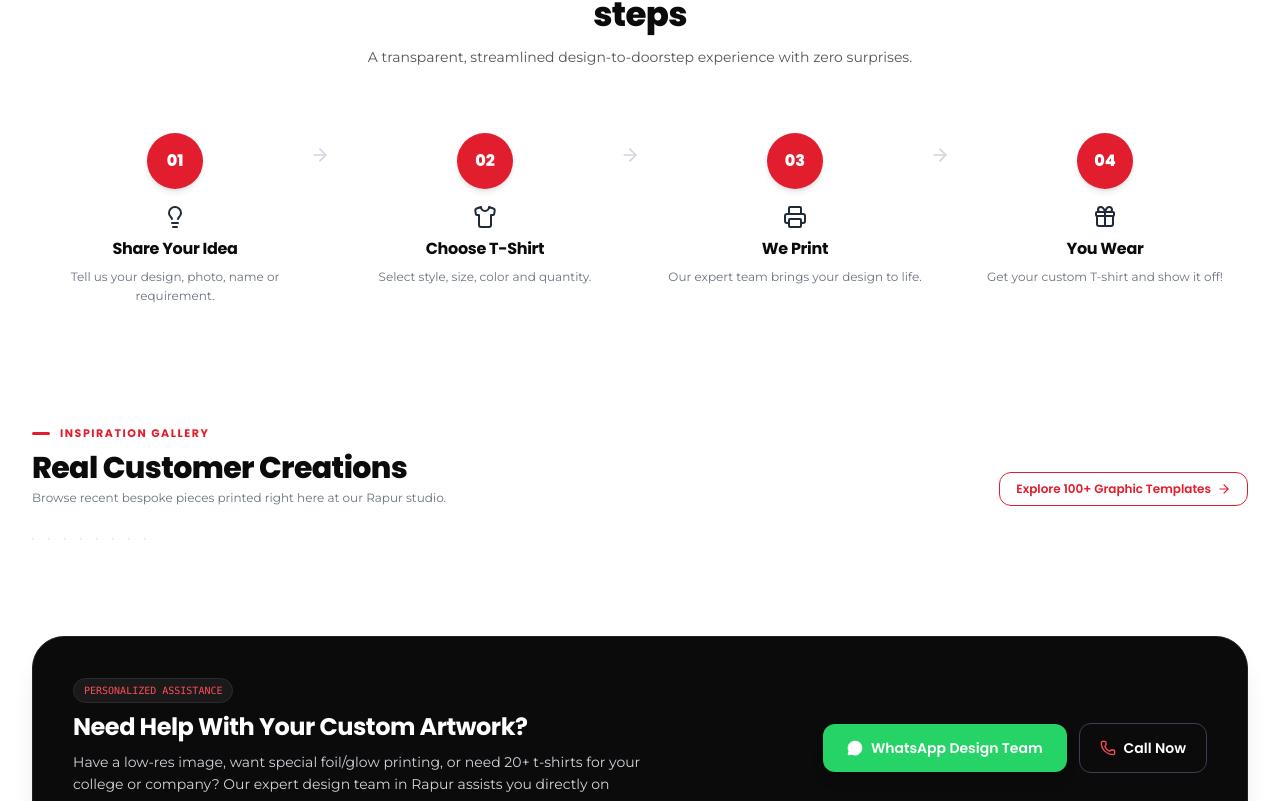
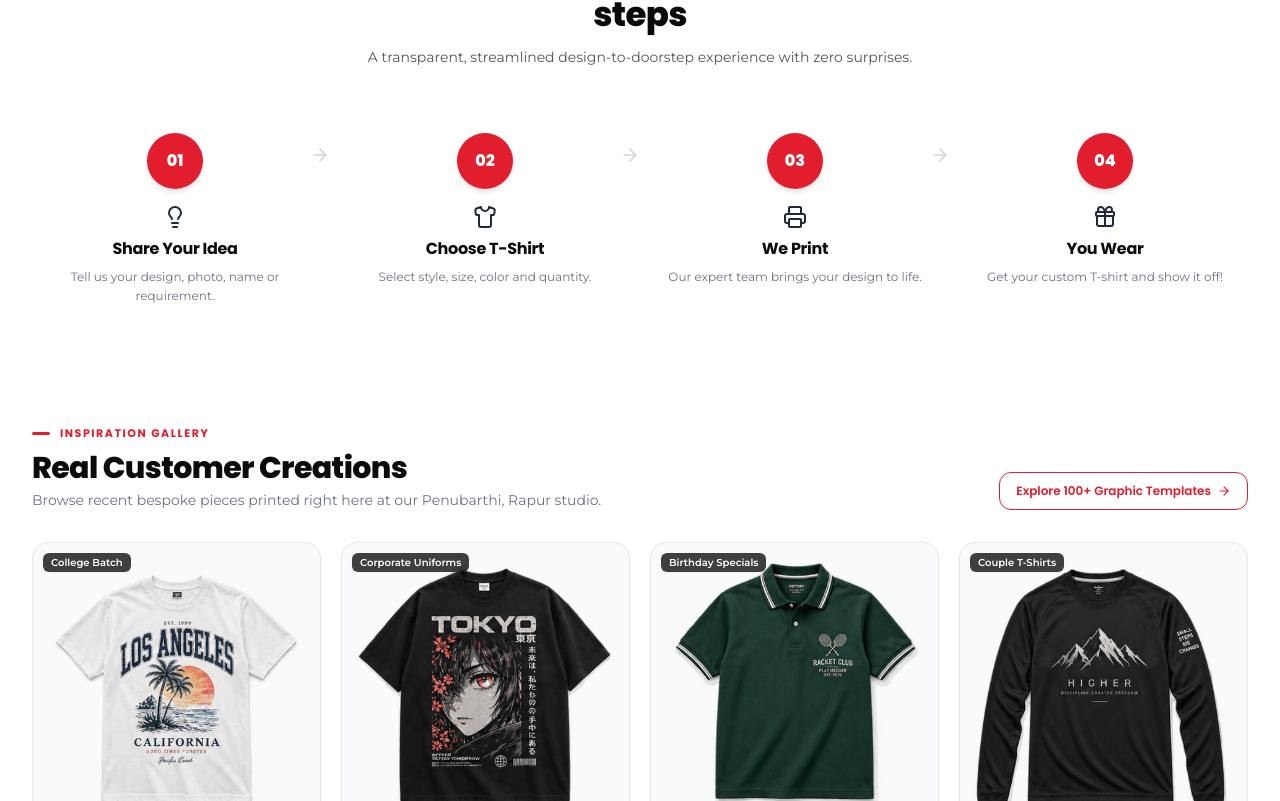
Before and after one commit to pavanstarkin-tech/sri-penusila-tsirt, a Next.js app: page /custom-printing in a window 1280 px wide. Shown: the part 1999-2800 px from the top of the page. Built offline with nearby package versions, Linux system fonts and the light colour scheme.

Commit message:
Update Real Customer Creations section with real t-shirt photos and cards

```diff
--- a/app/custom-printing/page.tsx
+++ b/app/custom-printing/page.tsx
@@ -117,7 +117,7 @@ function CustomPrintingContent() {
       </section>
 
       {/* ============================================================ */}
-      {/* GET INSPIRED (LOOKBOOK ROW WITH MOBILE SNAP RAIL)            */}
+      {/* REAL CUSTOMER CREATIONS — INSPIRATION GALLERY                */}
       {/* ============================================================ */}
       <section className="max-w-[1280px] mx-auto px-4 sm:px-8">
         <div className="flex flex-col sm:flex-row items-start sm:items-end justify-between mb-8 gap-4">
@@ -126,35 +126,45 @@ function CustomPrintingContent() {
             <h2 className="font-poppins font-extrabold text-2xl sm:text-3xl text-[#0B0B0B]">
               Real Customer Creations
             </h2>
-            <p className="text-xs text-gray-500 mt-1">
-              Browse recent bespoke pieces printed right here at our Rapur studio.
+            <p className="text-xs sm:text-sm text-gray-500 mt-1">
+              Browse recent bespoke pieces printed right here at our Penubarthi, Rapur studio.
             </p>
           </div>
           <Link
             href="/designs"
-            className="inline-flex items-center gap-1.5 border border-[#E11D2E] text-[#E11D2E] hover:bg-[#FFF1F2] font-poppins font-semibold text-xs px-4 py-2 rounded-xl transition-colors"
+            className="inline-flex items-center gap-1.5 border border-[#E11D2E] text-[#E11D2E] hover:bg-[#FFF1F2] font-poppins font-semibold text-xs px-4 py-2.5 rounded-xl transition-colors shrink-0"
           >
             <span>Explore 100+ Graphic Templates</span>
             <ArrowRight className="w-3.5 h-3.5" />
           </Link>
         </div>
 
-        {/* Mobile Horizontal Snap Rail / Desktop 6-Column Grid */}
-        <div className="snap-rail-x flex sm:grid sm:grid-cols-3 lg:grid-cols-6 gap-3.5 overflow-x-auto pb-3 sm:pb-0">
+        {/* Responsive Grid: 4-col desktop, 2-col tablet, smooth scroll mobile */}
+        <div className="grid grid-cols-2 sm:grid-cols-3 lg:grid-cols-4 gap-3.5 sm:gap-5">
           {lookbookItems.map((item) => (
             <div
               key={item.id}
-              className="relative w-[190px] sm:w-auto aspect-square shrink-0 snap-start card-product overflow-hidden border border-[#E7E7E7] bg-[#F7F7F7] group hover:shadow-md transition-shadow"
+              className="group relative rounded-2xl overflow-hidden border border-gray-200 bg-gray-50 aspect-square shadow-xs hover:shadow-lg transition-all duration-300 hover:-translate-y-1 flex flex-col justify-between"
             >
-              <Image
-                src={getAssetPath(item.image)}
-                alt={item.title}
-                fill
-                sizes="(max-width: 640px) 200px, 16vw"
-                className="object-cover group-hover:scale-105 transition-transform duration-500"
-              />
-              <div className="absolute inset-0 bg-gradient-to-t from-black/70 via-transparent to-transparent opacity-0 group-hover:opacity-100 transition-opacity flex items-end p-3">
-                <span className="text-white text-[11px] font-medium truncate">{item.title}</span>
+              <div className="relative w-full h-full p-2 flex items-center justify-center">
+                <Image
+                  src={getAssetPath(item.image)}
+                  alt={item.title}
+                  fill
+                  sizes="(max-width: 640px) 50vw, (max-width: 1024px) 33vw, 25vw"
+                  className="object-contain p-2 group-hover:scale-105 transition-transform duration-500"
+                />
+              </div>
+
+              {/* Top Category Badge */}
+              <div className="absolute top-2.5 left-2.5 bg-black/75 backdrop-blur-xs text-white text-[10px] font-semibold px-2 py-0.5 rounded-md shadow-xs">
+                {item.category}
+              </div>
+
+              {/* Bottom Caption Overlay */}
+              <div className="absolute inset-x-0 bottom-0 p-3 bg-gradient-to-t from-black/80 via-black/40 to-transparent opacity-90 sm:opacity-0 group-hover:opacity-100 transition-opacity duration-300 text-white">
+                <div className="text-xs font-bold truncate">{item.title}</div>
+                <div className="text-[10px] text-gray-300">{item.tag || "Custom Print"}</div>
               </div>
             </div>
           ))}
```
